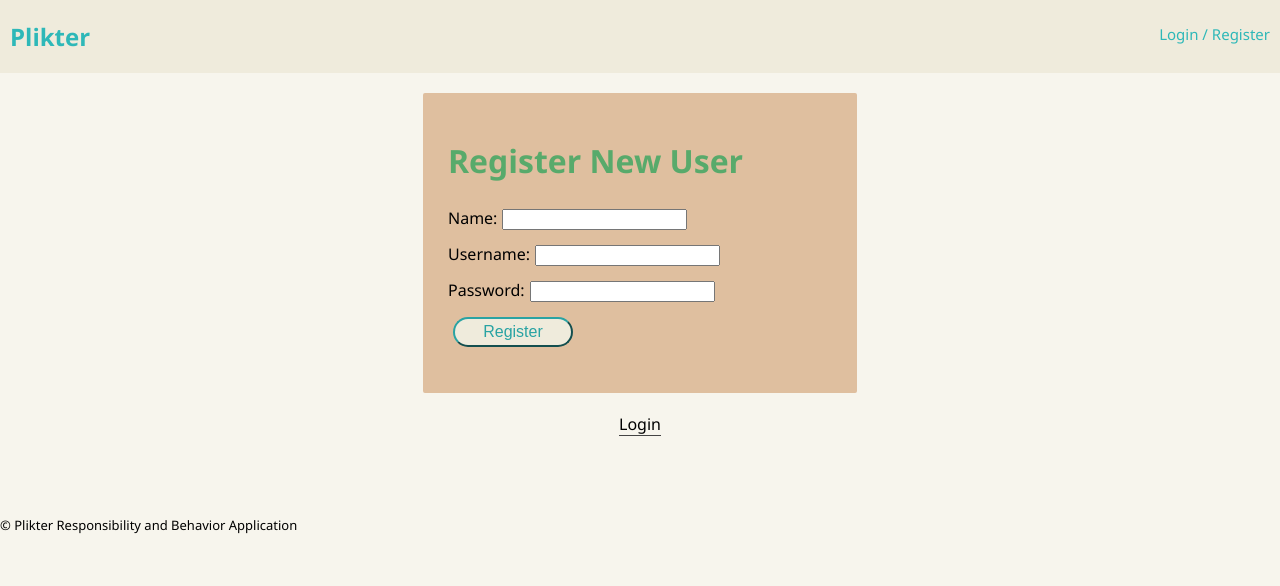
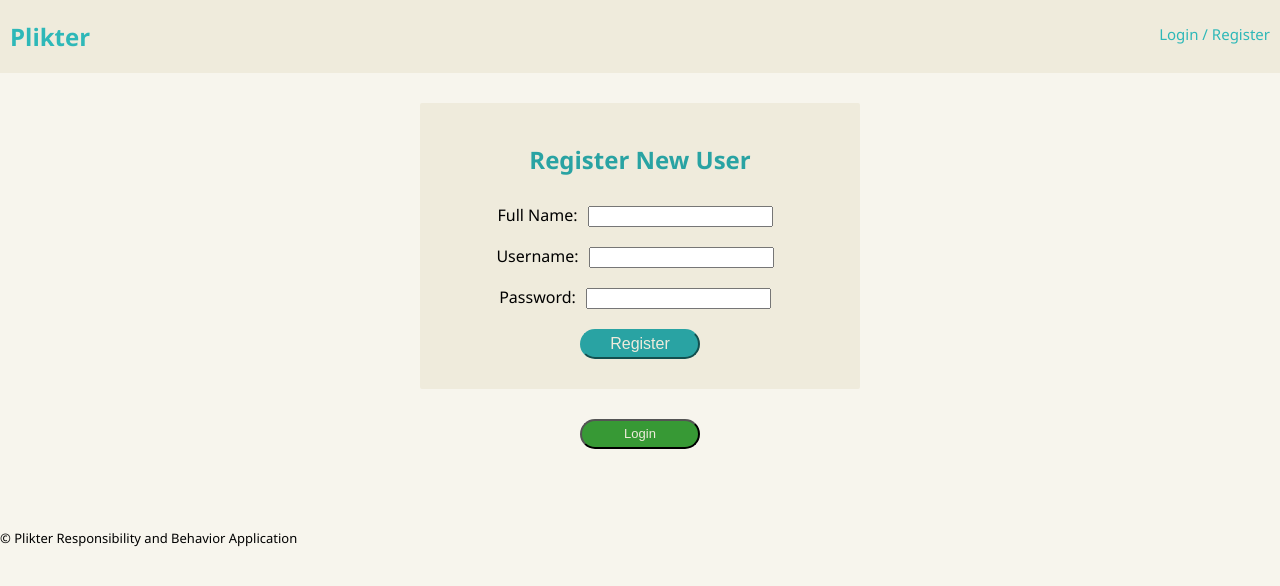
Before and after one commit to JessieConley/solo-project-plikter, a React (Create React App) app: page /#/home in a window 1280 px wide. Both pictures are taken after a click on the button "Sign Up". Shown: the top 586 px of the page. Built offline with nearby package versions, Linux system fonts and the light colour scheme; no server answers.

Commit message:
css added

```diff
--- /dev/null
+++ b/src/components/AddChildConfirmation/AddChildConfirmation.css
@@ -0,0 +1,24 @@
+.thankYou{
+    color: #29a3a3;
+}
+
+.backHomeButton{
+  background-color:  #29a3a3;
+  border-radius: 30px;
+  border-color: #29a3a3;
+  color: #efebdc;
+  min-height: 30px;
+  min-width: 120px;
+  outline:0;
+  cursor: pointer;
+  font-size: medium;
+}
+
+
+.addChildButton:hover{
+    background-color:#29a3a3;
+    color: #efebdc;
+}
+.addChildButton:hover, .register:hover {
+  background-color: #008183;
+}
--- a/src/components/AddChildConfirmation/AddChildConfirmation.js
+++ b/src/components/AddChildConfirmation/AddChildConfirmation.js
@@ -1,4 +1,5 @@
 import React, { Component } from "react";
+import "./AddChildConfirmation.css";
 
 
 class AddChildConfirmation extends Component {
@@ -9,9 +10,11 @@ class AddChildConfirmation extends Component {
   render() {
     return (
       <div className="AddChildConfirmation">
-        <h1>Thank You!</h1>
-        <h2>This child has been added to your account.</h2>
-        <button onClick={this.buttonClick}>Home</button>
+        <center>
+          <h1 className="thankYou">Thank You!</h1>
+          <h2>This child has been added to your account.</h2>
+          <button className="backHomeButton" onClick={this.buttonClick}>Home</button>
+        </center>
       </div>
     );
   }
--- /dev/null
+++ b/src/components/AddChildForm/AddChildForm.css
@@ -0,0 +1,24 @@
+.childNameEntry{
+    color: #29a3a3;
+}
+
+.addChildButton {
+  background-color:  #29a3a3;
+  border-radius: 30px;
+  border-color: #29a3a3;
+  color: #efebdc;
+  min-height: 30px;
+  min-width: 120px;
+  outline:0;
+  cursor: pointer;
+  font-size: medium;
+}
+
+
+.addChildButton:hover{
+    background-color:#29a3a3;
+    color: #efebdc;
+}
+.addChildButton:hover, .register:hover {
+  background-color: #008183;
+}
--- a/src/components/AddChildForm/AddChildForm.js
+++ b/src/components/AddChildForm/AddChildForm.js
@@ -1,5 +1,6 @@
 import React, { Component } from "react";
 import { connect } from "react-redux";
+import "./AddChildForm.css";
 
 class RegisterPage extends Component {
   state = {
@@ -40,10 +41,10 @@ class RegisterPage extends Component {
           </h2>
         )}
         <form onSubmit={this.addChild}>
-          <h1>Add New Child</h1>
+          <h1 className="childNameEntry">Add New Child</h1>
           <div>
             <label htmlFor="childName">
-              Name:
+              Child Name:
               <input
                 type="text"
                 name="childName"
@@ -66,7 +67,7 @@ class RegisterPage extends Component {
           <div>
             <center>
               <input
-                className="addChild"
+                className="addChildButton"
                 type="submit"
                 name="submit"
                 value="Save"
--- a/src/components/App/App.css
+++ b/src/components/App/App.css
@@ -15,30 +15,35 @@ body {
 }
 
 form {
-    background-color: #dfbf9f;
-    width: 30%;
-    height: 250px;
+    background-color: #efebdc;
+    width: 50%;
+    /* height: 250px; */
     margin: 20px auto;
     padding: 25px;
     border-radius: 2px;
+    min-width: 200px;
+    max-width: 400px;
+    flex-direction: row;
+
 }
 
 input {
-    margin: 5px;
+    margin: 10px;
     margin-bottom: 10px;
 }
 
 .log-in, .log-out, .register {
-  background-color:  #efebdc;
+  background-color:  #29a3a3;
   border-radius: 30px;
   border-color: #29a3a3;
-  color: #29a3a3;
+  color: #efebdc;
   min-height: 30px;
   min-width: 120px;
   outline:0;
   cursor: pointer;
   font-size: medium;
 }
+
 
 .log-in:hover{
     background-color:#29a3a3;
--- a/src/components/LoginPage/LoginPage.css
+++ b/src/components/LoginPage/LoginPage.css
@@ -1,5 +1,5 @@
   .newUser {
-    background-color: #FFD816;
+
     width: 30%;
     height: 75px;
     margin: 20px auto;
@@ -8,10 +8,10 @@
   }
 
   .signUpButton {
-  background-color:  #efebdc;
+  background-color:  #379935;
   border-radius: 30px;
-  border-color: #29a3a3;
-  color: #29a3a3;
+
+  color: #efebdc;
   min-height: 30px;
   min-width: 120px;
   outline:0;
@@ -20,18 +20,29 @@
   }
 
   .signUpButton:hover{
-    background-color:#29a3a3;
-    color: #efebdc;
+    background-color: #efebdc;
+    color: #379935;
 }
 .signUpButton :hover {
-  background-color: #008183;
+  background-color: #efebdc;
 }
 
 .parentHeader{
-    border-radius: 8px;
+    /* border-radius: 8px;
     margin: 12px;
-    background-color: #efebdc;
-    color: #e6005c
+    background-color: #efebdc; */
+    color: #29a3a3;
 }
 
 /* Login Form */
+/* #formLogin {
+    background-color: #dfbf9f;
+    margin: 30px auto;
+    padding: 20px;
+    border-radius: 2px;
+    min-width: 200px;
+    max-width: 400px;
+    display: flex;
+    flex-direction: column;
+
+} */
--- a/src/components/LoginPage/LoginPage.js
+++ b/src/components/LoginPage/LoginPage.js
@@ -41,7 +41,9 @@ class LoginPage extends Component {
             {this.props.errors.loginMessage}
           </h2>
         )}
-        <form className="parentLogin" onSubmit={this.login}>
+
+        <form onSubmit={this.login}>
+          <center>
             <h2 className="parentHeader">Parent/Guardian Login</h2>
             <div>
               <label htmlFor="username">
@@ -65,6 +67,7 @@ class LoginPage extends Component {
                 />
               </label>
             </div>
+          </center>
           <div className="loginButton">
             <center>
               <input
@@ -76,6 +79,7 @@ class LoginPage extends Component {
             </center>
           </div>
         </form>
+
         <div className="newUser">
           <center>
             <p>New user?</p>
--- a/src/components/RegisterPage/RegisterPage.css
+++ b/src/components/RegisterPage/RegisterPage.css
@@ -0,0 +1,34 @@
+   .registerForm {
+    margin: 30px auto;
+    padding: 20px;
+    border-radius: 2px;
+    width: 50%;
+    min-width: 200px;
+    max-width: 400px;
+
+
+   }
+
+   .registerH2{
+      color: #29a3a3;
+   }
+
+   .logInButton{
+  background-color:  #379935;
+  border-radius: 30px;
+  color: #efebdc;
+  min-height: 30px;
+  min-width: 120px;
+  outline:0;
+  cursor: pointer;
+  font-size: small;
+  }
+
+.logInButton:hover{
+    background-color: #efebdc;
+    color: #379935;
+}
+
+.logInButton:hover {
+  background-color: #efebdc;
+}
--- a/src/components/RegisterPage/RegisterPage.js
+++ b/src/components/RegisterPage/RegisterPage.js
@@ -41,11 +41,12 @@ class RegisterPage extends Component {
             {this.props.errors.registrationMessage}
           </h2>
         )}
-        <form onSubmit={this.registerUser}>
-          <h1>Register New User</h1>
+        <center>
+          <form className="registerForm" onSubmit={this.registerUser}>
+            <h2 className="registerH2">Register New User</h2>
             <div>
               <label htmlFor="name">
-              Name:
+               Full  Name:
                 <input
                   type="text"
                   name="name"
@@ -85,10 +86,11 @@ class RegisterPage extends Component {
               />
             </div>
           </form>
+        </center>
         <center>
           <button
             type="button"
-            className="link-button"
+            className="logInButton"
             onClick={() => {
               this.props.dispatch({ type: "SET_TO_LOGIN_MODE" });
             }}
--- a/src/components/UserPage/UserPage.css
+++ b/src/components/UserPage/UserPage.css
@@ -1,41 +1,53 @@
 .addChildButton{
-  background-color:  #29a3a3;
+  background-color:#FB9300;
   border-radius: 30px;
-  border-color: #29a3a3;
-  color: #efebdc;
+  /* color: #efebdc; */
   min-height: 30px;
   min-width: 120px;
   outline:0;
   cursor: pointer;
   font-size: small;
+  margin-top: 20px;
 
 }
 
-h1{
-    color:#58AA6B
+.welcome{
+    color:#29a3a3
 
 }
 /* h2{
     color: #F56416
 } */
 
+.responsibilityHeader{
+    background-color:yellowgreen;
+    height: 75px;
+    padding:10px
+}
+
+.childDisplay{
+    background-color: #F9DD0C;
+    height: 125px;
+    padding: 50px
+}
 .addChildButton:hover{
     background-color:#efebdc;
-    color: #29a3a3;
+    color: #FB9300;
 }
 .addChildButton :hover {
-  background-color: #008183;
+  background-color: #FB9300;
+
 }
 
 .childNameButton{
     color: #DD3355;
     border-color: #DD3355;
     border-radius: 30px;
-    padding: 5px;
-    margin: 10px;
-    min-width: 120px;
+    padding: 20px;
+    margin: 15px;
+    min-width: 140px;
     font-weight: bold;
-    font-size: medium;
+    font-size: large;
 
 }
 
--- a/src/components/UserPage/UserPage.js
+++ b/src/components/UserPage/UserPage.js
@@ -37,9 +37,12 @@ class UserPage extends Component {
     console.log('in user page with:', this.props.child);
     return (
       <div>
-        <h1 id="welcome">Welcome, {this.props.user.name}!</h1>
+        <h1 className="welcome">Welcome, {this.props.user.name}!</h1>
+        <div className="responsibilityHeader">
+          <center>
             <h2>Who's responsibility chart are we working with today?</h2>
-
+          </center>
+        </div>
 
         <div className="childDisplay">
           <center>
@@ -47,7 +50,12 @@ class UserPage extends Component {
               this.props.child.map(name => {
                 // <div className="buttonDisplay" >
                 return (
-                  <button className="childNameButton" data-id={name.id} data-name={name.child_name} onClick={this.onChildButtonClick}>
+                  <button
+                    className="childNameButton"
+                    data-id={name.id}
+                    data-name={name.child_name}
+                    onClick={this.onChildButtonClick}
+                  >
                     {name.child_name}
                   </button>
                 );
@@ -56,10 +64,11 @@ class UserPage extends Component {
             <br></br>
             <br></br>
           </center>
-
         </div>
         <center>
-          <button className="addChildButton" onClick={this.toAddChildForm}>Add Child</button>
+          <button className="addChildButton" onClick={this.toAddChildForm}>
+            Add Child
+          </button>
         </center>
       </div>
     );
```
Lines whose indentation alone changed are shown as unchanged.
